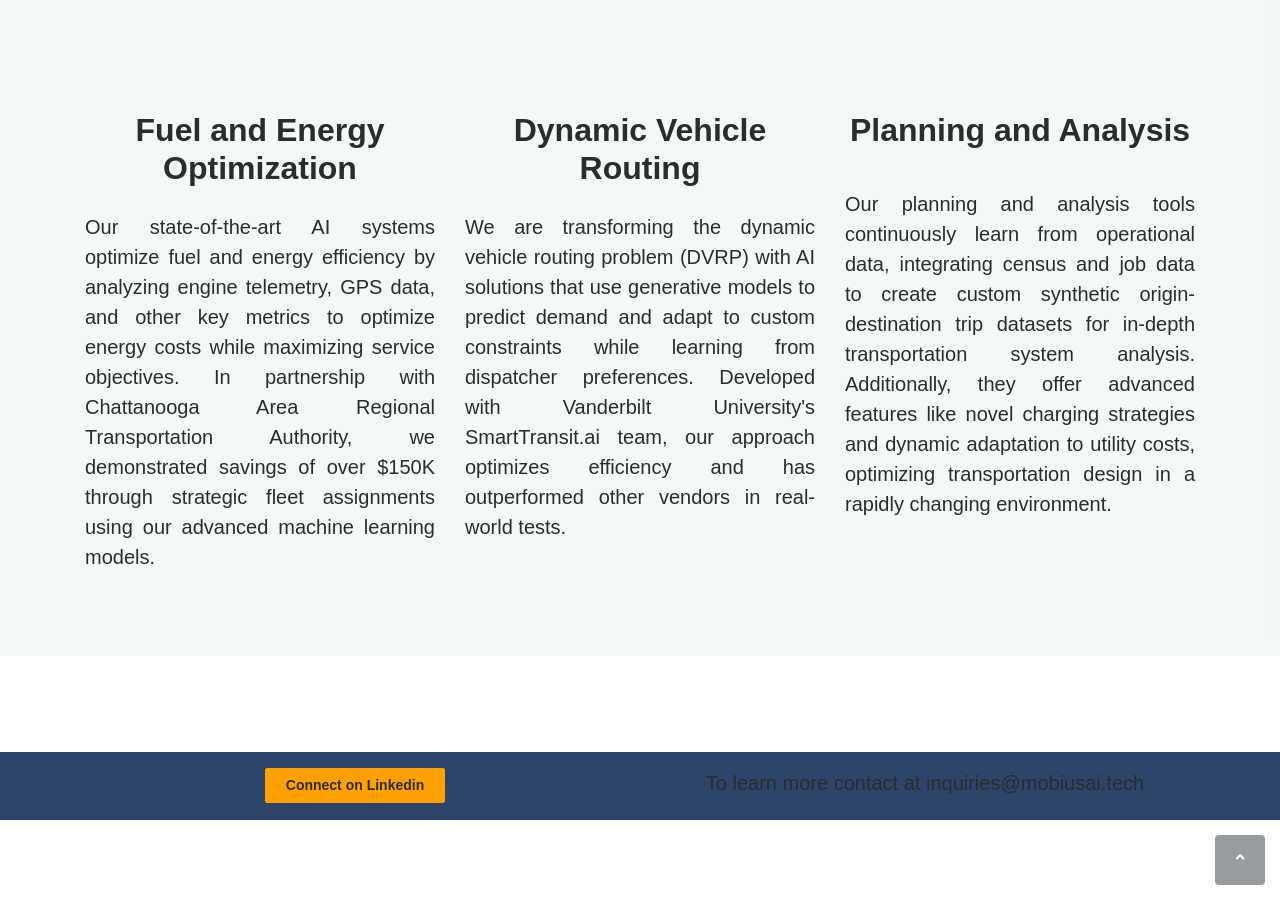
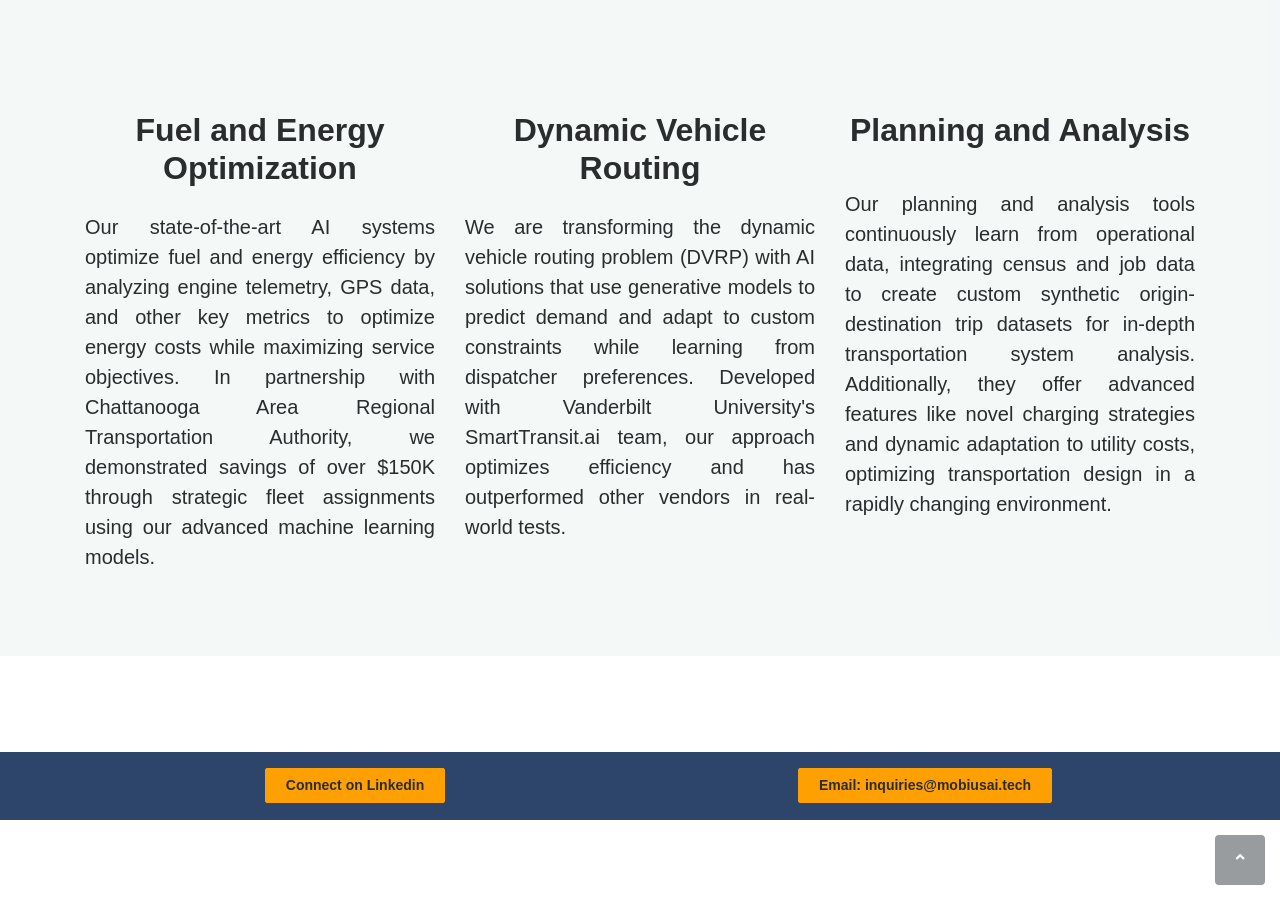
Before and after one commit to mobiusai-tech/mobiusai-tech.github.io, a Jekyll site: the page built from index.md, in a window 1280 px wide and 900 px high, scrolled down 2664 px. Built offline with Jekyll 4.4.1, drawn with Linux system fonts in a browser that asks for light colours.

Commit message:
Update default.html

```diff
--- a/_layouts/default.html
+++ b/_layouts/default.html
@@ -112,8 +112,13 @@ layout: compress
 
                 <div class="col-6 text-center">
 
-                    <p> To learn more contact at inquiries@mobiusai.tech </p>
+                    <button
+                        onclick=""
+                        class="button1" style="margin-left: auto; margin-right: auto;">Email: inquiries@mobiusai.tech</button>
+
                     </div>
+
+
 
             </div>
         </div>
```
